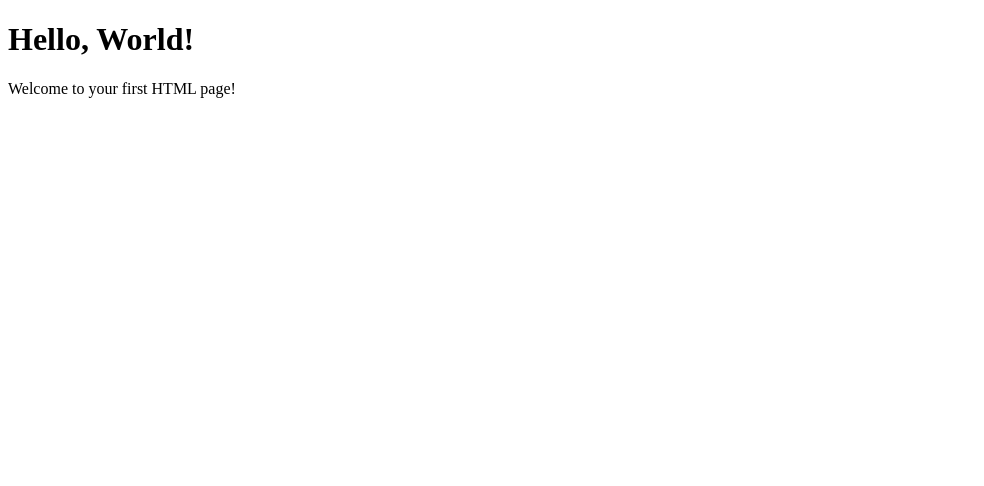
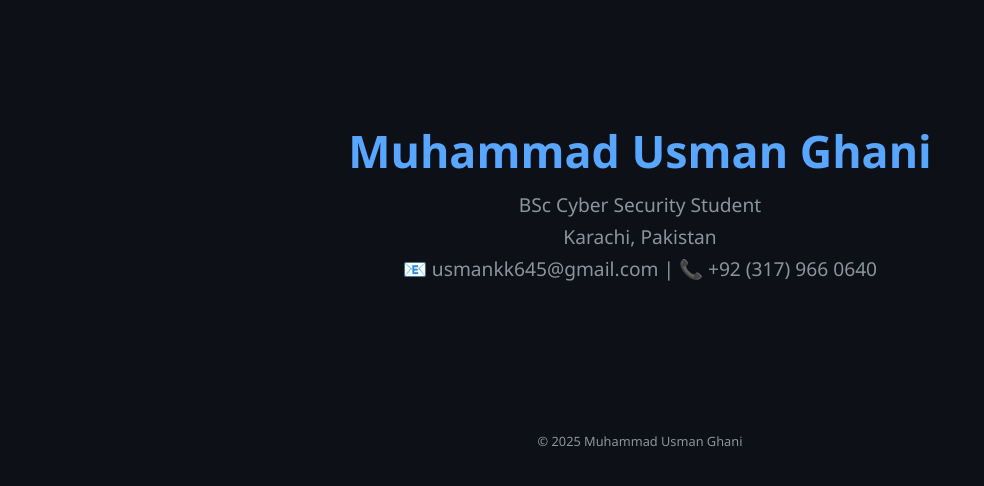
Before and after one commit to 0xUsmanGhani/0xUsmanGhani.github.io, a plain HTML site: page index.html in a window 1280 px wide. Shown: the whole page, without its empty margins (0-984 px from the left). Drawn offline with Linux system fonts and the light colour scheme.

Commit message:
updated index.html

```diff
--- a/index.html
+++ b/index.html
@@ -3,10 +3,47 @@
 <head>
     <meta charset="UTF-8">
     <meta name="viewport" content="width=device-width, initial-scale=1.0">
-    <title>Hello, World!</title>
+    <title>Muhammad Usman Ghani</title>
+    <style>
+        body {
+            font-family: 'Segoe UI', Tahoma, Geneva, Verdana, sans-serif;
+            background-color: #0d1117;
+            color: #c9d1d9;
+            margin: 0;
+            padding: 20px;
+        }
+        header {
+            text-align: center;
+            margin-top: 100px;
+        }
+        h1 {
+            font-size: 2.8em;
+            margin-bottom: 10px;
+            color: #58a6ff;
+        }
+        p {
+            font-size: 1.2em;
+            margin: 5px 0;
+            color: #8b949e;
+        }
+        footer {
+            text-align: center;
+            margin-top: 150px;
+            font-size: 0.8em;
+            color: #8b949e;
+        }
+    </style>
 </head>
 <body>
-    <h1>Hello, World!</h1>
-    <p>Welcome to your first HTML page!</p>
+    <header>
+        <h1>Muhammad Usman Ghani</h1>
+        <p>BSc Cyber Security Student</p>
+        <p>Karachi, Pakistan</p>
+        <p>📧 usmankk645@gmail.com | 📞 +92 (317) 966 0640</p>
+    </header>
+
+    <footer>
+        &copy; 2025 Muhammad Usman Ghani
+    </footer>
 </body>
 </html>
```
